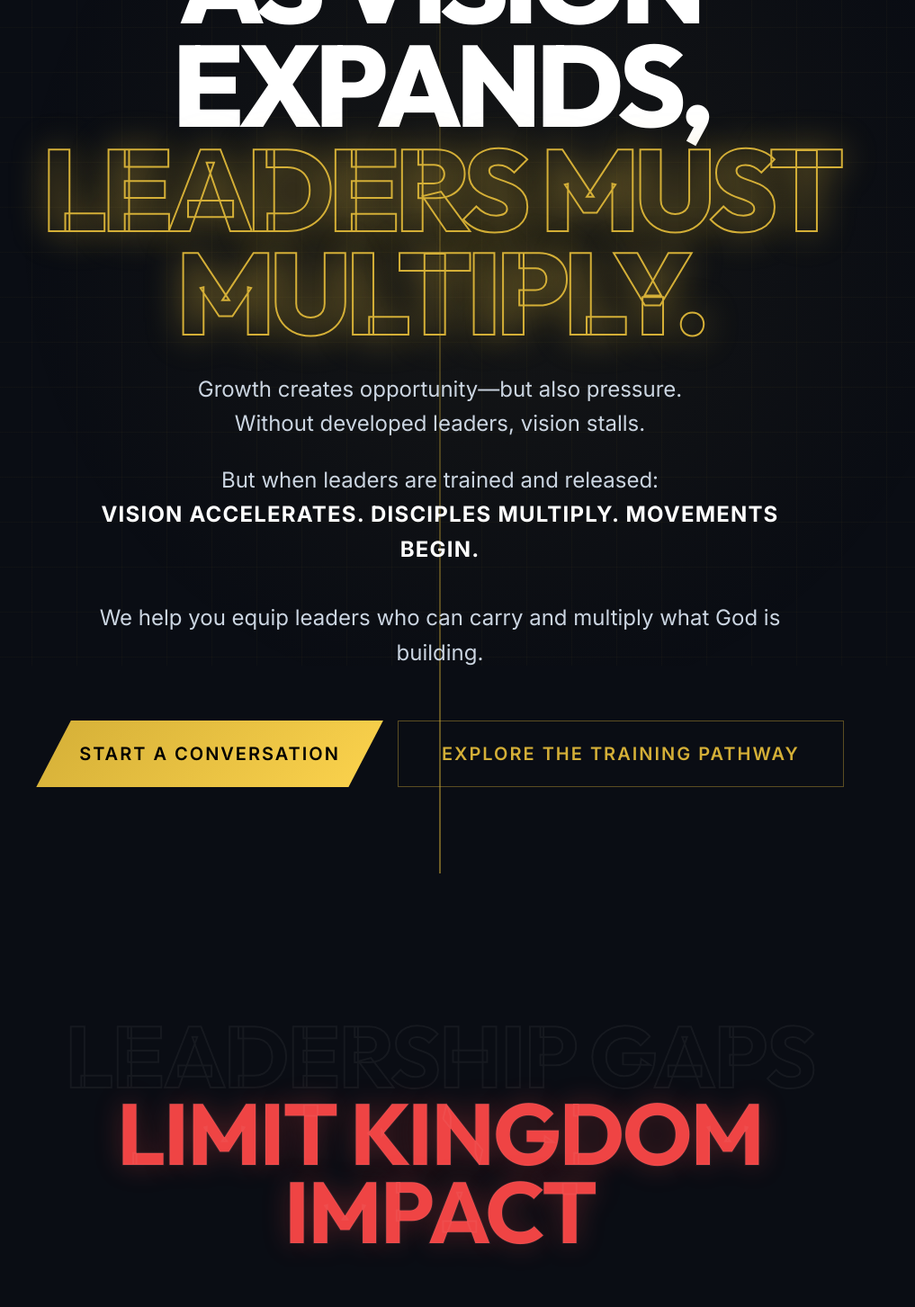
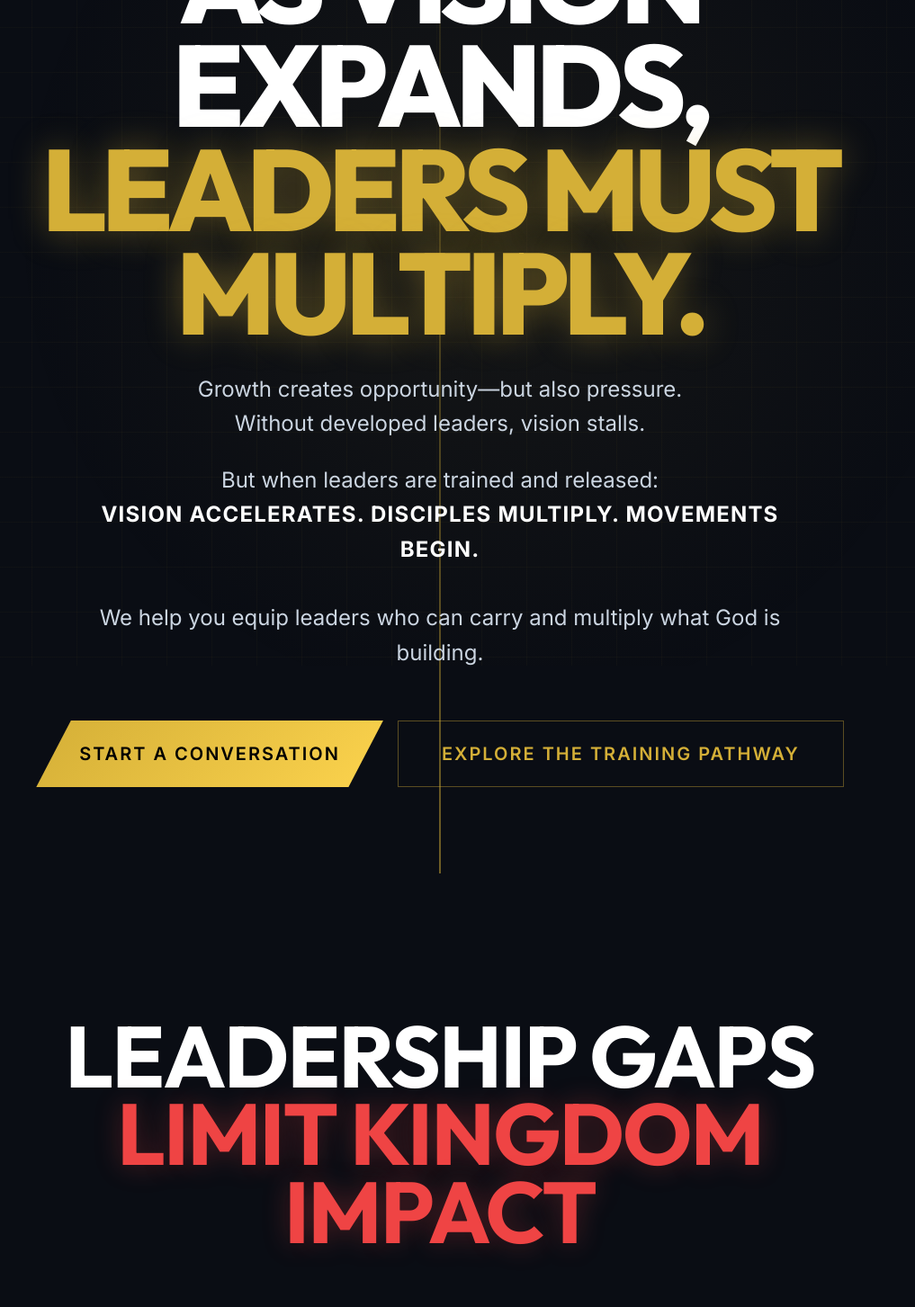
Before and after one commit to livetree/PI-main, a Next.js app: page / in a window 1280 px wide. Shown: the part 380-1833 px from the top of the page at 90% size, without its empty margins (151-1168 px from the left). Built offline with nearby package versions, Linux system fonts and the light colour scheme.

Commit message:
style: remove transparent stroke outline effect from massive typography to improve legibility

```diff
--- a/src/app/page.js
+++ b/src/app/page.js
@@ -51,7 +51,7 @@ export default function Home() {
             style={{ fontSize: 'clamp(3rem, 10vw, 8rem)', fontWeight: 800, lineHeight: 0.9, letterSpacing: '-0.05em', margin: '0 0 2rem 0', textTransform: 'uppercase' }}
           >
             AS VISION EXPANDS,<br />
-            <span style={{ color: 'transparent', WebkitTextStroke: '2px var(--brand-primary)', textShadow: '0 0 40px rgba(212,175,55,0.4)' }}>LEADERS MUST MULTIPLY.</span>
+            <span style={{ color: 'var(--brand-primary)', textShadow: '0 0 40px rgba(212,175,55,0.4)' }}>LEADERS MUST MULTIPLY.</span>
           </motion.h1>
 
           <motion.p
@@ -86,8 +86,8 @@ export default function Home() {
         <div className="container" style={{ maxWidth: '1000px' }}>
 
           <motion.div variants={flyInUp} initial="hidden" whileInView="visible" viewport={{ once: true }}>
-            <h2 style={{ fontSize: 'clamp(3rem, 8vw, 6rem)', WebkitTextStroke: '2px rgba(255,255,255,0.05)', color: 'transparent', textTransform: 'uppercase', lineHeight: 0.9, marginBottom: '4rem', textAlign: 'center' }}>
-              LEADERSHIP GAPS<br/><span style={{ color: '#ef4444', WebkitTextStroke: 'none', textShadow: '0 0 30px rgba(239, 68, 68, 0.3)' }}>LIMIT KINGDOM IMPACT</span>
+            <h2 style={{ fontSize: 'clamp(3rem, 8vw, 6rem)', color: '#fff', textTransform: 'uppercase', lineHeight: 0.9, marginBottom: '4rem', textAlign: 'center' }}>
+              LEADERSHIP GAPS<br/><span style={{ color: '#ef4444', textShadow: '0 0 30px rgba(239, 68, 68, 0.3)' }}>LIMIT KINGDOM IMPACT</span>
             </h2>
           </motion.div>
 
@@ -168,8 +168,8 @@ export default function Home() {
         {/* Pathway Header */}
         <div style={{ padding: '10rem 1.5rem', textAlign: 'center', borderBottom: '1px solid rgba(255,255,255,0.05)' }}>
           <motion.div variants={flyInUp} initial="hidden" whileInView="visible" viewport={{ once: true }}>
-            <h2 style={{ fontSize: 'clamp(3rem, 8vw, 6rem)', WebkitTextStroke: '2px rgba(255,255,255,0.1)', color: 'transparent', textTransform: 'uppercase', marginBottom: '2rem', lineHeight: 0.9 }}>
-              A CLEAR LEADERSHIP<br/><span style={{ color: '#fff', WebkitTextStroke: 'none' }}>PATHWAY.</span>
+            <h2 style={{ fontSize: 'clamp(3rem, 8vw, 6rem)', color: '#fff', textTransform: 'uppercase', marginBottom: '2rem', lineHeight: 0.9 }}>
+              A CLEAR LEADERSHIP<br/><span style={{ color: 'var(--brand-primary)' }}>PATHWAY.</span>
             </h2>
             <p style={{ color: 'var(--text-secondary)', fontSize: 'clamp(1.25rem, 3vw, 1.5rem)', maxWidth: '700px', margin: '0 auto', letterSpacing: '0.05em' }}>
               We help you build leaders who multiply through a reproducible framework.
```
